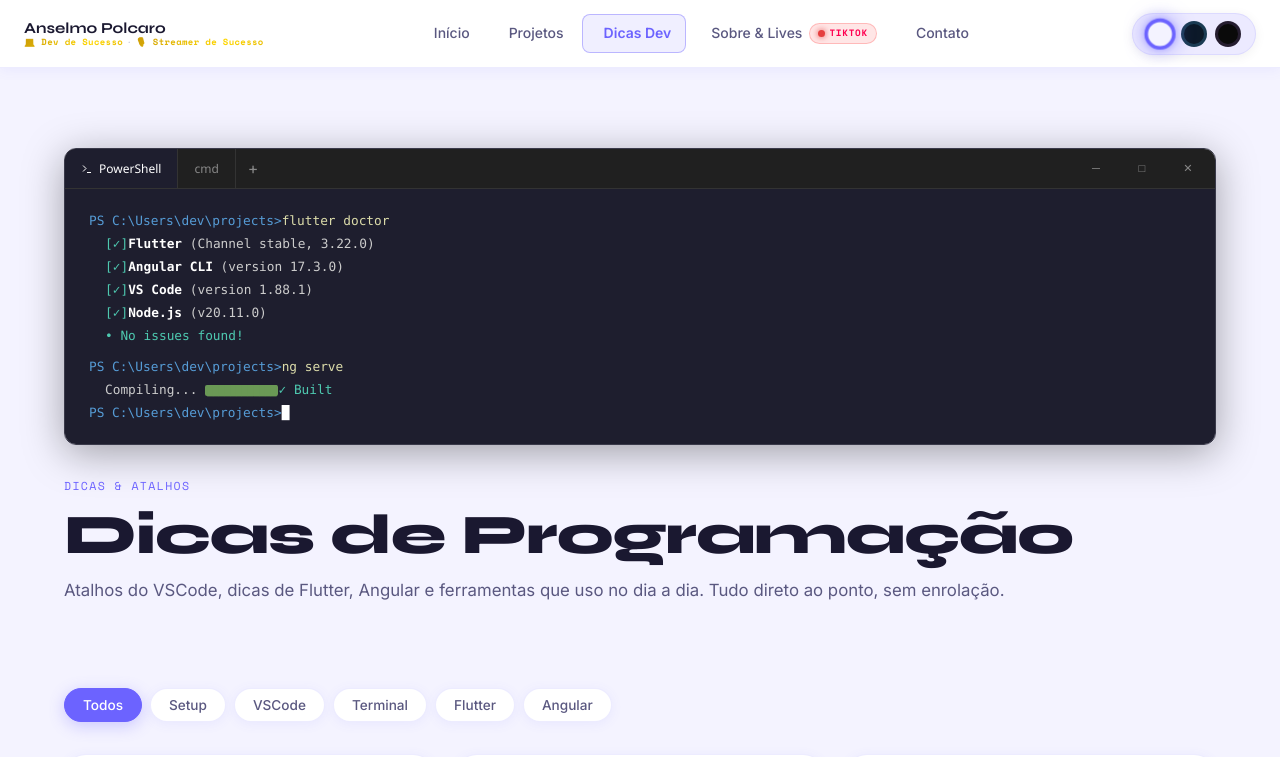
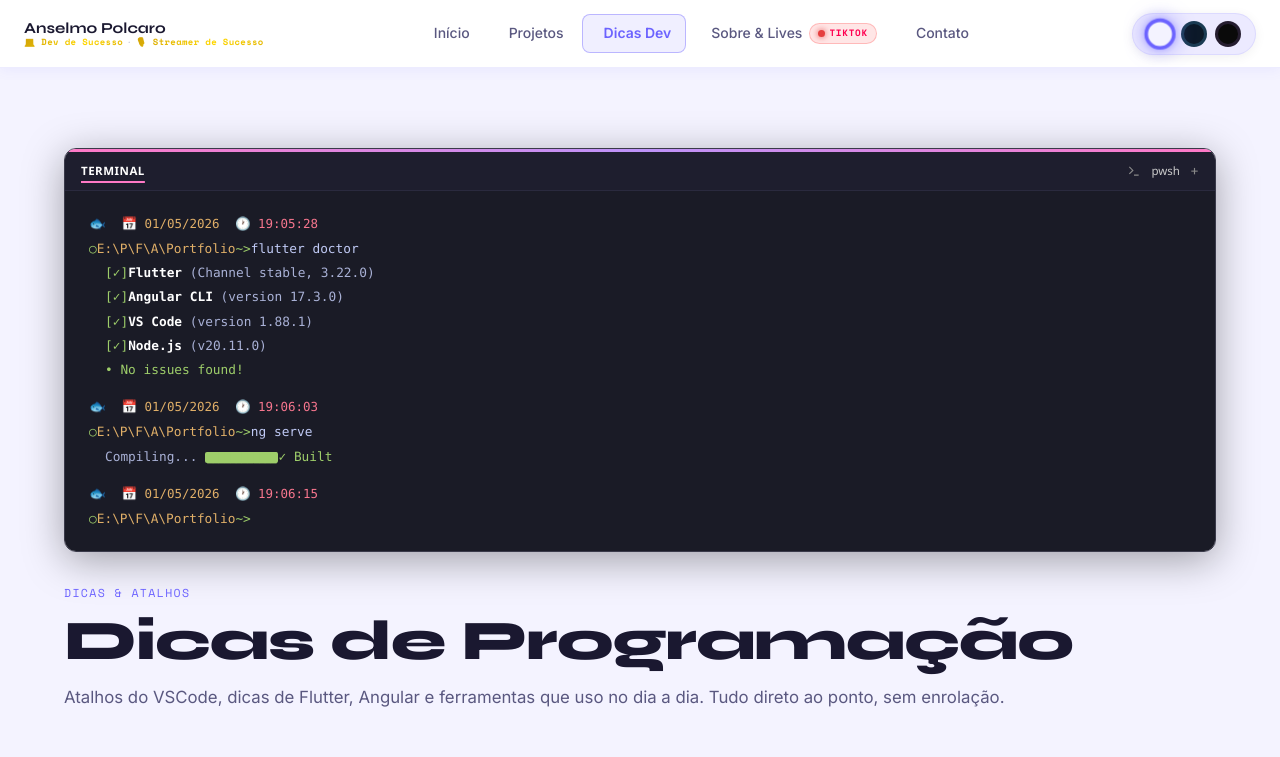
Before and after one commit to polcaronet/Portifolio, an Angular app: page /conteudo in a window 1280 px wide. Shown: the top 757 px of the page. Built offline with nearby package versions, Linux system fonts and the light colour scheme.

Commit message:
fix(conteudo): ajustar terminal banner para estilo fish/oh-my-posh do usuario

```diff
--- a/src/app/pages/conteudo/conteudo.component.html
+++ b/src/app/pages/conteudo/conteudo.component.html
@@ -4,30 +4,34 @@
 
       <!-- Header - Terminal Banner -->
       <div class="terminal-banner">
+        <!-- Top accent bar -->
+        <div class="terminal-accent-bar"></div>
         <!-- Title bar -->
         <div class="terminal-titlebar">
           <div class="terminal-tabs">
-            <div class="terminal-tab active">
-              <svg xmlns="http://www.w3.org/2000/svg" width="12" height="12" viewBox="0 0 24 24" fill="none"
-                stroke="currentColor" stroke-width="2">
+            <span class="terminal-tab-label">TERMINAL</span>
+          </div>
+          <div class="terminal-winbtns">
+            <span class="terminal-winbtn">
+              <svg width="14" height="14" viewBox="0 0 24 24" fill="none" stroke="currentColor" stroke-width="2">
                 <polyline points="4 17 10 11 4 5"></polyline>
                 <line x1="12" y1="19" x2="20" y2="19"></line>
               </svg>
-              PowerShell
-            </div>
-            <div class="terminal-tab">cmd</div>
-            <div class="terminal-tab-add">+</div>
-          </div>
-          <div class="terminal-winbtns">
-            <span class="terminal-winbtn">─</span>
-            <span class="terminal-winbtn">□</span>
-            <span class="terminal-winbtn terminal-winbtn--close">✕</span>
+            </span>
+            <span class="terminal-winbtn-text">pwsh</span>
+            <span class="terminal-winbtn">+</span>
           </div>
         </div>
         <!-- Terminal body -->
         <div class="terminal-body">
+          <!-- Prompt block 1 -->
+          <div class="terminal-line t-info">
+            <span class="t-fish">🐟</span>&nbsp;&nbsp;<span class="t-date">📅 01/05/2026</span>&nbsp;&nbsp;<span
+              class="t-time">🕐 19:05:28</span>
+          </div>
           <div class="terminal-line">
-            <span class="t-prompt">PS C:\Users\dev\projects&gt;</span> <span class="t-cmd">flutter doctor</span>
+            <span class="t-circle">○</span> <span class="t-path">E:\P\F\A\Portfolio</span> <span
+              class="t-arrow">~&gt;</span> <span class="t-cmd">flutter doctor</span>
           </div>
           <div class="terminal-line t-output">
             <span class="t-check">[✓]</span> <span class="t-bold">Flutter</span> (Channel stable, 3.22.0)
@@ -44,14 +48,26 @@
           <div class="terminal-line t-output t-success">
             • No issues found!
           </div>
-          <div class="terminal-line" style="margin-top: 8px;">
-            <span class="t-prompt">PS C:\Users\dev\projects&gt;</span> <span class="t-cmd">ng serve</span>
+          <!-- Prompt block 2 -->
+          <div class="terminal-line t-info" style="margin-top: 12px;">
+            <span class="t-fish">🐟</span>&nbsp;&nbsp;<span class="t-date">📅 01/05/2026</span>&nbsp;&nbsp;<span
+              class="t-time">🕐 19:06:03</span>
+          </div>
+          <div class="terminal-line">
+            <span class="t-circle">○</span> <span class="t-path">E:\P\F\A\Portfolio</span> <span
+              class="t-arrow">~&gt;</span> <span class="t-cmd">ng serve</span>
           </div>
           <div class="terminal-line t-output">
             Compiling... <span class="t-progress">████████████</span> <span class="t-built">✓ Built</span>
           </div>
+          <!-- Prompt block 3 (idle) -->
+          <div class="terminal-line t-info" style="margin-top: 12px;">
+            <span class="t-fish">🐟</span>&nbsp;&nbsp;<span class="t-date">📅 01/05/2026</span>&nbsp;&nbsp;<span
+              class="t-time">🕐 19:06:15</span>
+          </div>
           <div class="terminal-line">
-            <span class="t-prompt">PS C:\Users\dev\projects&gt;</span><span class="t-cursor">█</span>
+            <span class="t-circle">○</span> <span class="t-path">E:\P\F\A\Portfolio</span> <span
+              class="t-arrow">~&gt;</span> <span class="t-cursor"></span>
           </div>
         </div>
       </div>
--- a/src/app/pages/conteudo/conteudo.component.scss
+++ b/src/app/pages/conteudo/conteudo.component.scss
@@ -7,78 +7,66 @@
   border: 1px solid #3a3a4a;
 }
 
+.terminal-accent-bar {
+  height: 3px;
+  background: linear-gradient(90deg, #ff79c6, #bd93f9, #ff79c6);
+}
+
 .terminal-titlebar {
   display: flex;
   align-items: center;
   justify-content: space-between;
-  background: #202020;
-  padding: 0;
-  height: 40px;
-  border-bottom: 1px solid #333;
+  background: #1e1e2e;
+  padding: 8px 16px;
+  border-bottom: 1px solid #2a2a3e;
 }
 
 .terminal-tabs {
   display: flex;
   align-items: center;
-  height: 100%;
 }
 
-.terminal-tab {
-  display: flex;
-  align-items: center;
-  gap: 6px;
-  padding: 0 16px;
-  height: 100%;
+.terminal-tab-label {
   font-family: 'Segoe UI', sans-serif;
-  font-size: 0.75rem;
-  color: #888;
-  cursor: default;
-  border-right: 1px solid #333;
-
-  &.active {
-    background: #1e1e2e;
-    color: #fff;
-  }
-}
-
-.terminal-tab-add {
-  padding: 0 12px;
-  color: #888;
-  font-size: 1rem;
-  cursor: default;
+  font-size: 0.72rem;
+  font-weight: 600;
+  color: #fff;
+  letter-spacing: 0.5px;
+  text-decoration: underline;
+  text-decoration-color: #ff79c6;
+  text-underline-offset: 6px;
+  text-decoration-thickness: 2px;
 }
 
 .terminal-winbtns {
   display: flex;
   align-items: center;
-  padding-right: 4px;
+  gap: 10px;
 }
 
 .terminal-winbtn {
-  width: 46px;
-  height: 40px;
-  display: flex;
-  align-items: center;
-  justify-content: center;
-  font-size: 0.7rem;
   color: #888;
+  font-size: 0.85rem;
   cursor: default;
 
-  &--close {
-    &:hover {
-      background: #e81123;
-      color: #fff;
-    }
+  svg {
+    display: block;
   }
 }
 
+.terminal-winbtn-text {
+  font-family: 'Segoe UI', sans-serif;
+  font-size: 0.72rem;
+  color: #ccc;
+}
+
 .terminal-body {
-  background: #1e1e2e;
+  background: #1a1b26;
   padding: 20px 24px;
   font-family: 'Cascadia Code', 'Fira Code', 'Consolas', monospace;
   font-size: 0.8rem;
-  line-height: 1.8;
-  min-height: 200px;
+  line-height: 1.9;
+  min-height: 220px;
 }
 
 .terminal-line {
@@ -87,21 +75,47 @@
   text-overflow: ellipsis;
 }
 
-.t-prompt {
-  color: #569cd6;
+.t-info {
+  color: #888;
+}
+
+.t-fish {
+  font-size: 0.85rem;
+}
+
+.t-date {
+  color: #e0af68;
+  font-size: 0.78rem;
+}
+
+.t-time {
+  color: #f7768e;
+  font-size: 0.78rem;
+}
+
+.t-circle {
+  color: #9ece6a;
+}
+
+.t-path {
+  color: #e0af68;
+}
+
+.t-arrow {
+  color: #9ece6a;
 }
 
 .t-cmd {
-  color: #dcdcaa;
+  color: #c0caf5;
 }
 
 .t-output {
-  color: #cccccc;
+  color: #a9b1d6;
   padding-left: 16px;
 }
 
 .t-check {
-  color: #4ec9b0;
+  color: #9ece6a;
 }
 
 .t-bold {
@@ -110,24 +124,29 @@
 }
 
 .t-success {
-  color: #4ec9b0;
+  color: #9ece6a;
   font-weight: 500;
 }
 
 .t-progress {
-  color: #6a9955;
-  background: #6a9955;
+  color: #9ece6a;
+  background: #9ece6a;
   border-radius: 2px;
   padding: 0 2px;
   font-size: 0.6rem;
 }
 
 .t-built {
-  color: #4ec9b0;
+  color: #9ece6a;
 }
 
 .t-cursor {
-  color: #fff;
+  display: inline-block;
+  width: 8px;
+  height: 16px;
+  background: #c0caf5;
+  vertical-align: middle;
+  margin-left: 2px;
   animation: blink 1s step-end infinite;
 }
 
@@ -408,8 +427,6 @@
   white-space: pre-wrap;
   word-break: break-all;
   position: relative;
-
-  /* Syntax highlighting via CSS — simula Dracula */
   color: #8be9fd;
 
   &::after {
@@ -468,9 +485,8 @@
     overflow-x: auto;
   }
 
-  .terminal-tab {
+  .terminal-tab-label {
     font-size: 0.65rem;
-    padding: 0 10px;
   }
 
   .posts-grid {
```
